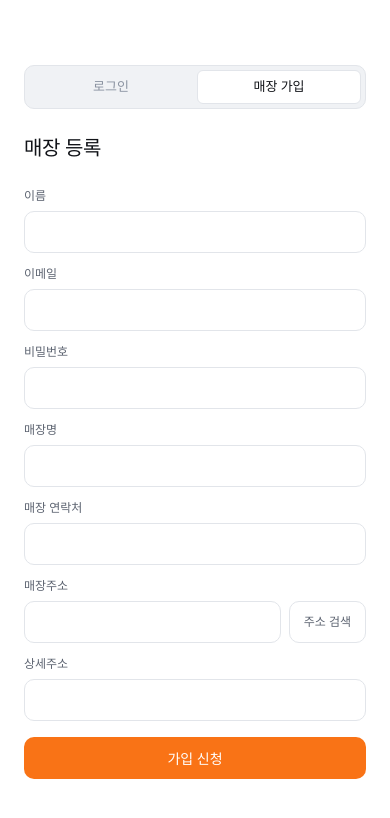
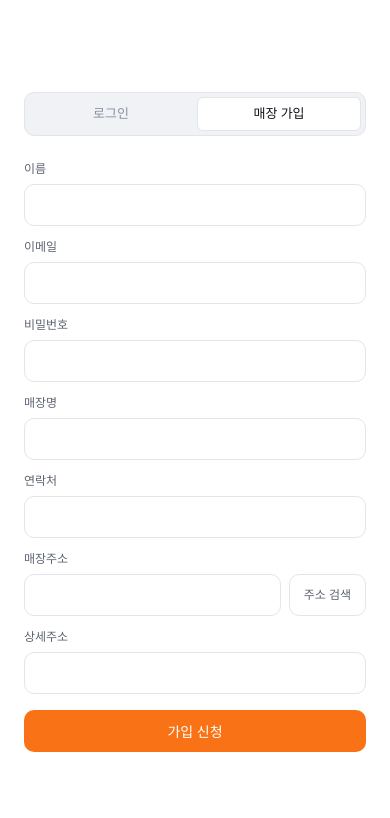
Before and after one commit to lshlabs/kds-web-temp, a React (Vite) app: page / in a window 390 px wide. Both pictures are taken after a click on the tab "매장 가입". Shown: the top 818 px of the page. Built offline with nearby package versions, Linux system fonts and the light colour scheme; no server answers.

Commit message:
feat: simplify register form heading and update phone label
Co-authored-by: hu2chaso <125364307+lshlabs@users.noreply.github.com>

```diff
--- a/src/pages/AuthPage.tsx
+++ b/src/pages/AuthPage.tsx
@@ -161,11 +161,7 @@ export function AuthPage({ onLoginSuccess, onRegisterSuccess }: AuthPageProps) {
           </div>
 
           {/* Heading */}
-          {tab === "register" && (
-            <div className="auth-form-head">
-              <h2>매장 등록</h2>
-            </div>
-          )}
+          {tab === "register"}
 
           {/* Error */}
           {errorMessage ? <div className="banner error" role="alert">{errorMessage}</div> : null}
@@ -279,7 +275,7 @@ export function AuthPage({ onLoginSuccess, onRegisterSuccess }: AuthPageProps) {
                   />
                 </div>
                 <div className="field">
-                  <label htmlFor="reg-phone">매장 연락처</label>
+                  <label htmlFor="reg-phone">연락처</label>
                   <input
                     id="reg-phone"
                     name="storePhone"
```
